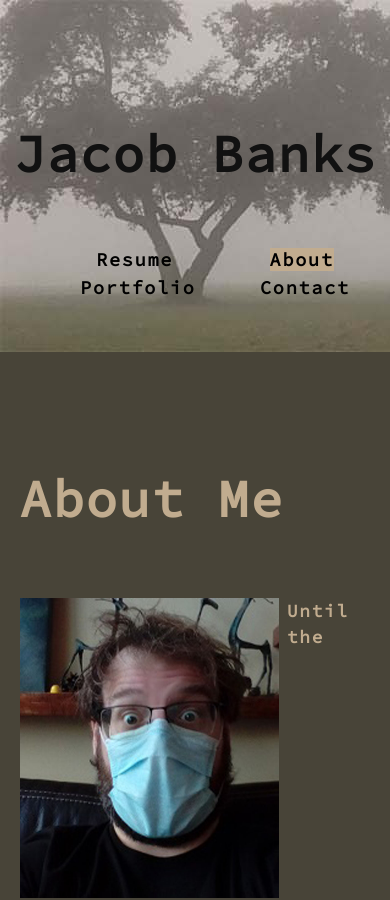
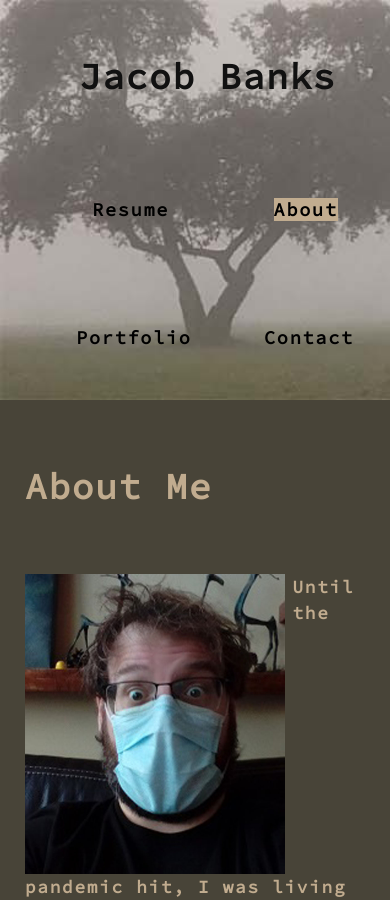
Before and after one commit to Jacob-Banks/My-Portfolio-, a React (Create React App) app: page / in a window 390 px wide. Shown: the top 900 px of the page. Built offline with nearby package versions, Linux system fonts and the light colour scheme.

Commit message:
adjusted media query

```diff
--- a/src/components/Header.js
+++ b/src/components/Header.js
@@ -29,7 +29,7 @@ function Header() {
   return (
     <div>
       <div>
-        <header className="flex-row px-1 header">
+        <header className=" header">
           <h1> Jacob Banks</h1>
 
           <NavTabs
--- a/src/components/NavTabs.js
+++ b/src/components/NavTabs.js
@@ -6,7 +6,7 @@ function NavTabs(props) {
   return (
     <ul className="  flex-row nav nav-tabs">
       {tabs.map((tab) => (
-        <li className="nav-item mx-2" key={tab}>
+        <li className="nav-item" key={tab}>
           <a
             href={"#" + tab.toLowerCase()}
             onClick={() => props.handlePageChange(tab)}
--- a/src/components/pages/Portfolio.js
+++ b/src/components/pages/Portfolio.js
@@ -37,7 +37,7 @@ function Home() {
 
   return (
     <div>
-      <h1 className="title">projects</h1>
+      <h1 className="pro-title">projects</h1>
       <div className="flex-row">
         {projects.map((image, i) => (
           <div className="test mx-2 " key={image.name}>
--- a/src/components/pages/Resume.js
+++ b/src/components/pages/Resume.js
@@ -2,14 +2,14 @@ import React from "react";
 
 const Blog = () => (
   <div className="resume">
-    <h1 className="title">Resume </h1>
+    <h2>Resume </h2>
     <p>
       Click to download
       <a href="/logo192.png" download>
         : Resume
       </a>
     </p>
-    <h2>Front-end Profeicencies</h2>
+    <h3>Front-end Profeicencies</h3>
     <ul>
       <li>HTML</li>
       <li>CSS</li>
@@ -19,7 +19,7 @@ const Blog = () => (
       <li>React</li>
       <li>Bootstrap</li>
     </ul>
-    <h2>Back-end Profeicencies</h2>
+    <h3>Back-end Profeicencies</h3>
     <ul>
       <li>APIs</li>
       <li>Node</li>
--- a/src/index.css
+++ b/src/index.css
@@ -32,10 +32,6 @@ body {
   font-family: Source Code Pro;
 }
 
-h1 {
-  font-size: 3.25rem;
-}
-
 h2 {
   font-size: 2rem;
 }
@@ -54,30 +50,48 @@ a {
 
 header {
   display: flex;
-  justify-content: center;
-  align-items: center;
+  justify-content: space-between;
+
+  flex-wrap: wrap;
   background: var(--dark);
 
-  align-content: center;
   background-image: url("./assets/images/header.jpg");
   background-repeat: no-repeat;
+  background-size: contain;
   color: #111111;
   height: 400px;
   font-family: Source code pro;
   font-weight: bolder;
 }
-
+h1 {
+  margin-top: 50px;
+  margin-left: 25px;
+}
+nav a:hover {
+  text-decoration: none;
+}
+.nav-item a {
+  color: black;
+}
+.nav-item {
+  cursor: pointer;
+  margin: 50px 16px;
+}
+.nav-link-active {
+  color: blue;
+  background-color: var(--light);
+}
 .title {
-  margin: 60px 5vw;
+  margin: 60px 25px;
 }
 .jacob {
   float: left;
   max-height: 300px;
   width: auto;
-  margin: 0 2vw 0 5vw;
+  margin: 0 2vw 0 25px;
 }
 .para {
-  margin: 0 5vw;
+  margin: 0 25px;
 }
 
 img {
@@ -103,12 +117,15 @@ label {
   outline: none;
   border-radius: 3px;
   transition: box-shadow 0.2s;
-  text-align: center;
 }
 
 input:focus {
   border: 1px solid var(--secondary);
   box-shadow: 0 0 0.25rem rgba(0, 0, 0, 0.5);
+}
+
+.pro-title {
+  text-align: center;
 }
 .test {
   position: relative;
@@ -134,6 +151,7 @@ input:focus {
   max-height: 60px;
   opacity: 0.4;
   cursor: pointer;
+  padding-left: 10px;
 }
 .project-link {
   max-height: 55px;
@@ -164,15 +182,6 @@ li {
   list-style: none;
 }
 
-nav a:hover {
-  text-decoration: none;
-}
-.nav-item a {
-  color: black;
-}
-nav li {
-  cursor: pointer;
-}
 footer {
   display: flex;
   justify-content: center;
@@ -189,65 +198,23 @@ footer img {
   justify-content: space-around;
 }
 
-.mx-1 {
-  margin-right: var(--spacing-one);
-  margin-left: var(--spacing-one);
+.img-thumbnail {
+  width: 100%;
+  min-width: 600px;
+  max-width: 33vw;
+  height: auto;
+  margin: 5px;
 }
 
-.mx-2 {
-  margin-right: var(--spacing-two);
-  margin-left: var(--spacing-two);
-}
-
-.my-1 {
-  margin-top: var(--spacing-one);
-  margin-bottom: var(--spacing-one);
-}
-
-.my-2 {
-  margin-top: var(--spacing-two);
-  margin-bottom: var(--spacing-two);
-}
-
-.my-5 {
-  margin-top: var(--spacing-five);
-  margin-bottom: var(--spacing-five);
-}
-
-.px-1 {
-  padding-right: var(--spacing-one);
-  padding-left: var(--spacing-one);
-}
-
-.px-2 {
-  padding-right: var(--spacing-two);
-  padding-left: var(--spacing-two);
-}
-
-.py-1 {
-  padding-top: var(--spacing-one);
-  padding-bottom: var(--spacing-one);
-}
-
-.py-2 {
-  padding-top: var(--spacing-two);
-  padding-bottom: var(--spacing-two);
-}
-
-.img-thumbnail {
-  width: 100%;
-  min-width: 750px;
-  max-width: 33vw;
-  height: auto;
-}
-.nav-link-active {
-  color: blue;
-  background-color: var(--light);
-}
 .resume {
   margin-left: 25px;
 }
-@media only screen and (max-width: 1024px) {
+@media only screen and (max-width: 1254px) {
+  header {
+    justify-content: center;
+    background-size: cover;
+  }
+
   .img-thumbnail {
     width: 100%;
     min-width: 550px;
```
